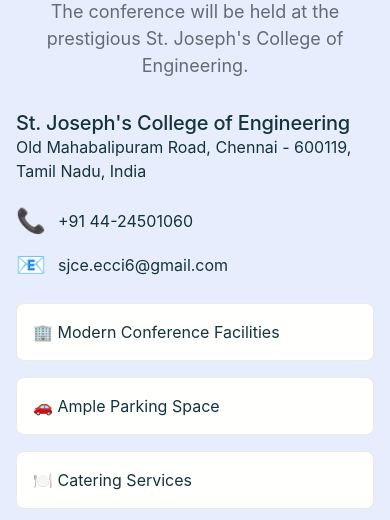
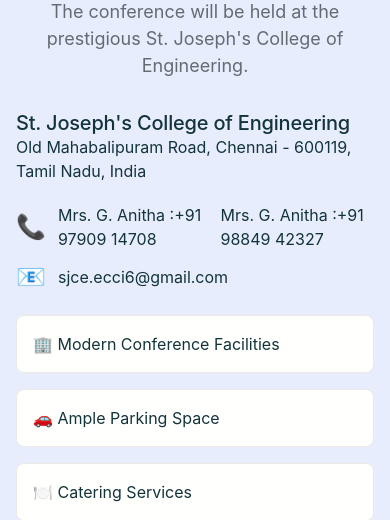
Before and after one commit to CodeSteve1/IEEE_website, a Flask app: page /venue in a window 390 px wide. Shown: the part 252-772 px from the top of the page. Run offline with Flask 3, Linux system fonts and the light colour scheme; some web fonts are replaced.

Commit message:
Add files via upload

```diff
--- a/static/style.css
+++ b/static/style.css
@@ -2376,7 +2376,7 @@
 
   /* Ensure the main content doesn't hide behind the fixed navbar */
   main {
-      padding-top: 75px; /* Adjust this value to match your navbar's height */
+      padding-top: 0px; /* Adjust this value to match your navbar's height */
   }
   /* === END OF MOBILE NAVIGATION FIX === */
 
--- a/templates/venue.html
+++ b/templates/venue.html
@@ -47,7 +47,8 @@
                     <div class="venue-contact">
                         <div class="contact-item">
                             <span class="contact-icon">📞</span>
-                            <span>+91 44-24501060</span>
+                            <span>Mrs. G. Anitha :+91 97909 14708</span>
+                            <span>Mrs. G. Anitha :+91 98849 42327</span>
                         </div>
                         <div class="contact-item">
                             <span class="contact-icon">📧</span>
```
